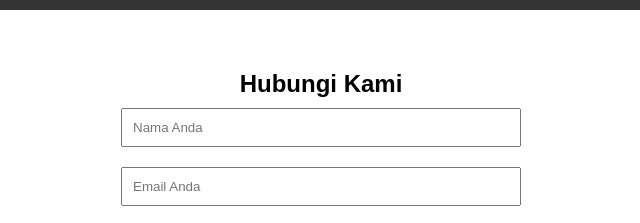
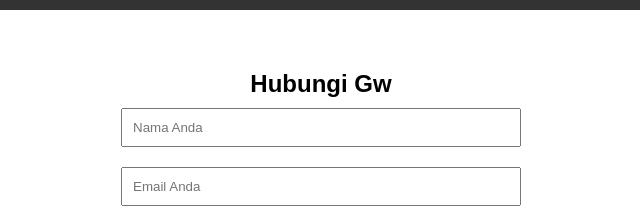
Before and after one commit to dozz12/Thurr1, a plain HTML site: page index.html in a window 1280 px wide. Shown: the part 1369-1592 px from the top of the page, 319-959 px from the left. Drawn offline with Linux system fonts and the light colour scheme.

Commit message:
Update index.html

```diff
--- a/index.html
+++ b/index.html
@@ -51,7 +51,7 @@
 
     <!-- Contact Section -->
     <section id="contact">
-        <h2>Hubungi Kami</h2>
+        <h2>Hubungi Gw</h2>
         <form id="contact-form">
             <input type="text" id="name" placeholder="Nama Anda" required>
             <input type="email" id="email" placeholder="Email Anda" required>
```
